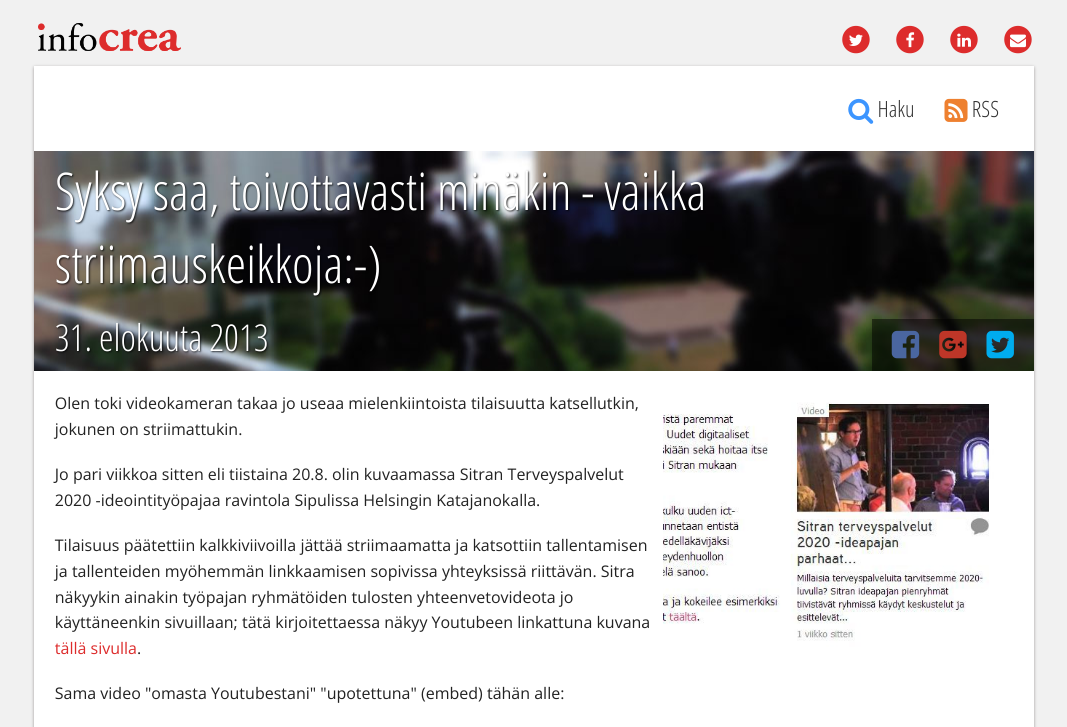
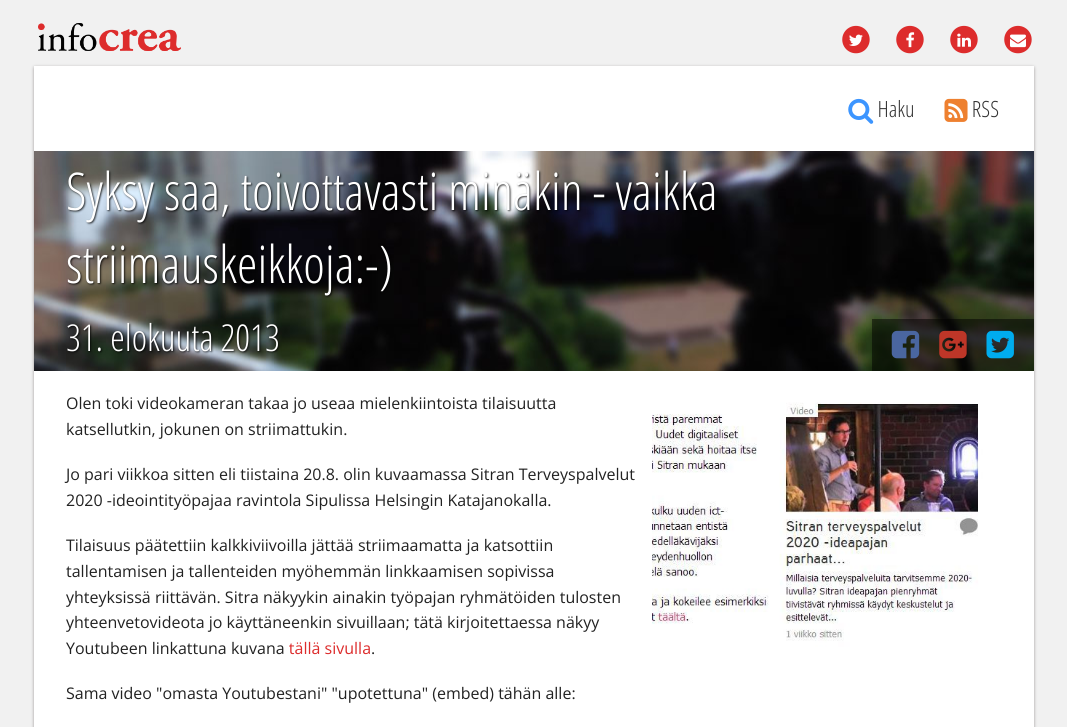
Before and after one commit to Pyppe/infocrea.fi, a Jekyll site: the page built from _posts/2013-08-31-syksy-saa-toivottavasti-minakin-vaikka-striimauskeikkoja.html, in a window 1280 px wide. Shown: the top 727 px of the page, without its empty margins (106-1173 px from the left). Built offline with Jekyll 4.4.1, drawn with Linux system fonts in a browser that asks for light colours; nearby versions of some CDN libraries; grey boxes are pictures that could not be loaded.

Commit message:
Fine-tune margins

```diff
--- a/css/main.css
+++ b/css/main.css
@@ -58,8 +58,10 @@ html.en .lang-en { display: inherit !important; }
 */
 .timeTitle { white-space: nowrap; }
 
-@media only screen and (min-width: 64.063em) { .flex-video.narrow { margin-left: 80px; margin-right: 80px; }
-  iframe.livestream { padding-left: 80px; padding-right: 80px; } }
+/*
+@media only screen and (min-width:64.063em) { .flex-video.narrow { margin-left: 80px; margin-right: 80px; } iframe.livestream { padding-left: 80px; padding-right: 80px; }
+}
+*/
 .postSeparator { height: 10px; background: url('/img/grey_dots.png?1421765818') repeat scroll center center #f1f1f1; }
 .postSeparator:last-child { height: 0; }
 
@@ -143,7 +145,7 @@ a:hover, a:focus { color: #c52020; }
 #futureLivestreams .panel { background-color: white; position: relative; overflow: hidden; min-height: 120px; }
 #futureLivestreams img { z-index: 0; position: absolute; top: 0; right: 0; height: 153px; width: 102px; }
 
-@media only screen and (min-width: 64.063em) { .columns.largeSpacing { padding-left: 1.3rem; padding-right: 1.3rem; } }
+@media only screen and (min-width: 64.063em) { .columns.largeSpacing { padding-left: 2rem; padding-right: 2rem; } }
 
 button, a.button, ul.pagination li.current a { background-color: #dd2c2c; }
 button:hover, button:focus, a.button:hover, a.button:focus, ul.pagination li.current a:hover, ul.pagination li.current a:focus { background-color: #b81e1e; }
--- a/sass/_blog.scss
+++ b/sass/_blog.scss
@@ -9,6 +9,7 @@
   white-space: nowrap;
 }
 
+/*
 @media #{$large-up} {
   .flex-video.narrow {
     margin-left: 80px;
@@ -19,6 +20,7 @@
     padding-right: 80px;
   }
 }
+*/
 
 
 .postSeparator {
--- a/sass/main.scss
+++ b/sass/main.scss
@@ -113,8 +113,8 @@ a {
 
 .columns.largeSpacing {
   @media #{$large-up} {
-    padding-left: 1.3rem;
-    padding-right: 1.3rem;
+    padding-left: 2rem;
+    padding-right: 2rem;
   }
 }
 
```
